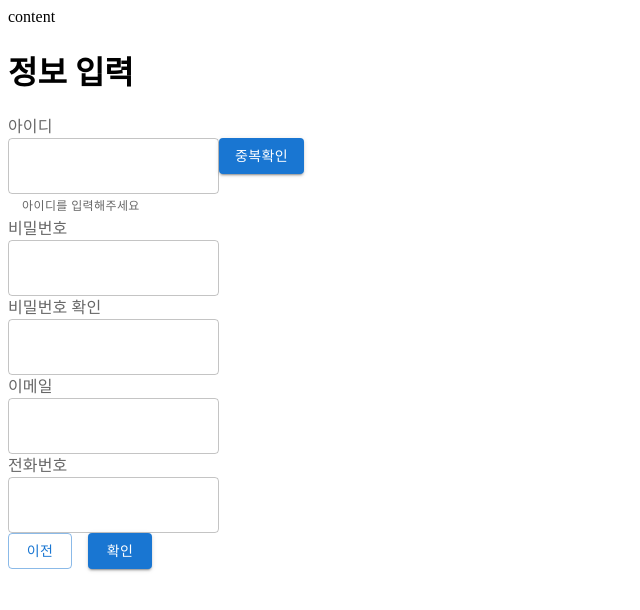
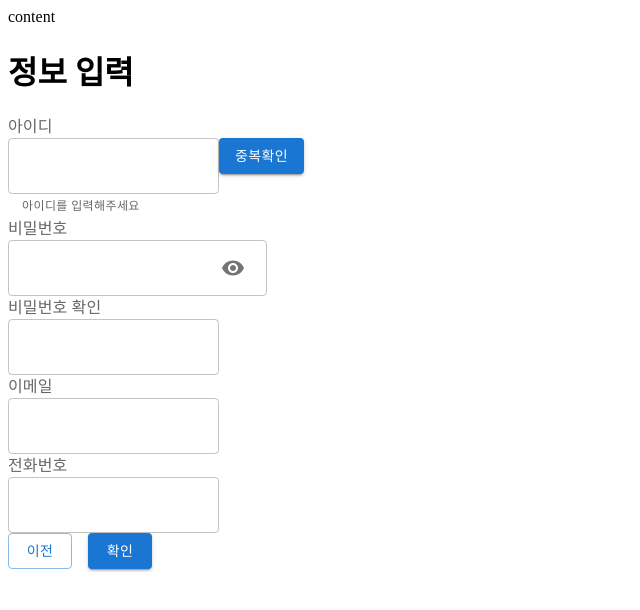
Before and after one commit to oklokr/movie404, a React (Vite) app in the folder front/: page /signup in a window 1280 px wide. Shown: the top 610 px of the page, without its empty margins (0-640 px from the left). Built offline with nearby package versions, Linux system fonts and the light colour scheme.

Commit message:
회원가입 비밀번호 가리기

```diff
--- a/front/src/page/auth/signup/index.jsx
+++ b/front/src/page/auth/signup/index.jsx
@@ -5,24 +5,31 @@ import Button from "@mui/material/Button"
 import Stack from "@mui/material/Stack"
 import OutlinedInput from "@mui/material/OutlinedInput"
 import { useState } from "react"
-import { InputLabel } from "@mui/material"
+import { Visibility, VisibilityOff } from "@mui/icons-material"
+import InputLabel from "@mui/material/InputLabel"
+import InputAdornment from "@mui/material/InputAdornment"
+import IconButton from "@mui/material/IconButton"
 
 const test = {
   color: "black",
 }
 function signup() {
   const [test2, setTest2] = useState("아이디를 입력해주세요")
+  const [test3, setTest3] = useState("비밀번호를 입력해주세요")
+  const [showPassword, setShowPassword] = useState(false)
+  const handleClickShowPassword = () => setShowPassword((show) => !show)
 
   function handleChange(e) {
     const val = e.target.value
-    if (val === "") setTest2("ㅇㅇ")
+    if (/[!@#$%^&*|ㄱ-ㅎ|ㅏ-ㅣ|가-힣]/.test(val)) setTest2("특수문자/한글 포함 불가")
+    else setTest2("아이디를 입력해주세요")
   }
+
   return (
     <>
       <h1 style={test}> 정보 입력 </h1>
-
       <div>
-        <InputLabel className="input-form--col">아이디 </InputLabel>
+        <InputLabel className="input-form">아이디 </InputLabel>
         <TextField
           id="signup_id"
           aria-describedby="outlined-weight-helper-text"
@@ -35,35 +42,37 @@ function signup() {
       <div>
         <InputLabel>비밀번호 </InputLabel>
         <OutlinedInput
-          id="signup_pwd"
           aria-describedby="outlined-weight-helper-text"
           required
+          id="signup_pwd"
+          type={showPassword ? "text" : "password"}
+          endAdornment={
+            <InputAdornment position="end">
+              <IconButton
+                aria-label={showPassword ? "hide the password" : "display the password"}
+                onClick={handleClickShowPassword}
+              >
+                {showPassword ? <VisibilityOff /> : <Visibility />}
+              </IconButton>
+            </InputAdornment>
+          }
+
+          //helperText={}
+          //onChange={}
         />
       </div>
 
       <div>
         <InputLabel>비밀번호 확인 </InputLabel>
-        <OutlinedInput
-          id="signup_repwd"
-          aria-describedby="outlined-weight-helper-text"
-          required
-        />
+        <OutlinedInput id="signup_repwd" aria-describedby="outlined-weight-helper-text" required />
       </div>
       <div>
         <InputLabel>이메일 </InputLabel>
-        <OutlinedInput
-          id="signup_email"
-          aria-describedby="outlined-weight-helper-text"
-          required
-        />
+        <OutlinedInput id="signup_email" aria-describedby="outlined-weight-helper-text" required />
       </div>
       <div>
         <InputLabel>전화번호 </InputLabel>
-        <OutlinedInput
-          id="signup_tel"
-          aria-describedby="outlined-weight-helper-text"
-          required
-        />
+        <OutlinedInput id="signup_tel" aria-describedby="outlined-weight-helper-text" required />
       </div>
 
       <Stack spacing={2} direction="row">
--- a/front/src/page/mypage/index.jsx
+++ b/front/src/page/mypage/index.jsx
@@ -1,5 +1,5 @@
 function mypage() {
-  return <div style={test}>mypage</div>
+  return <div>mypage</div>
 }
 
 export default mypage
```
